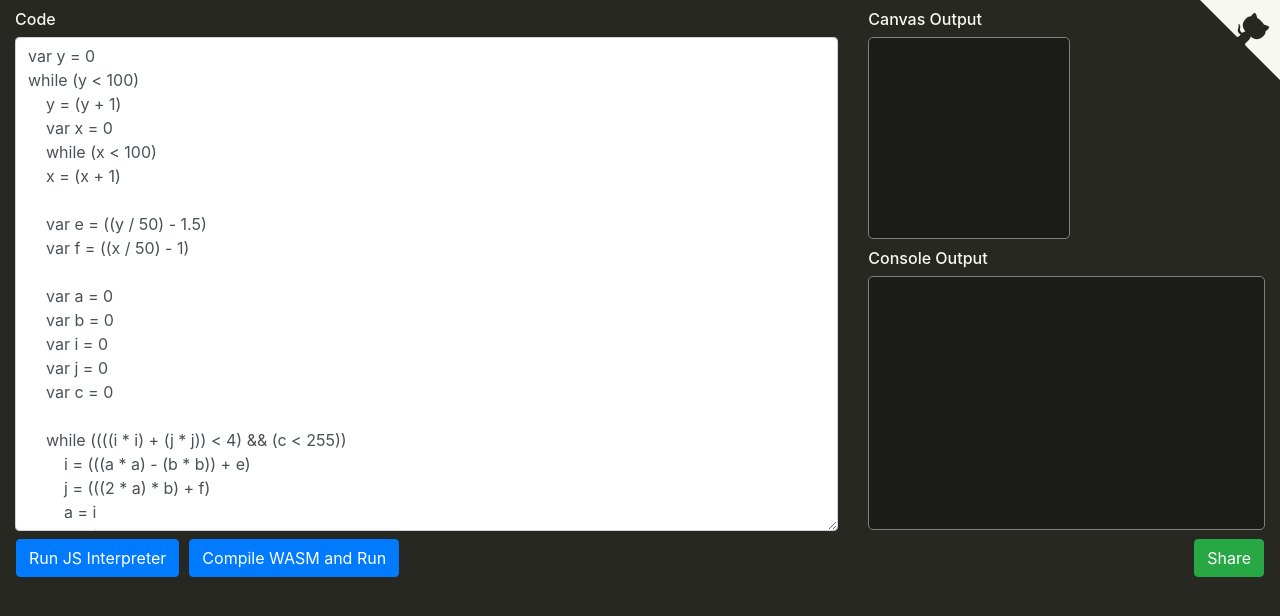
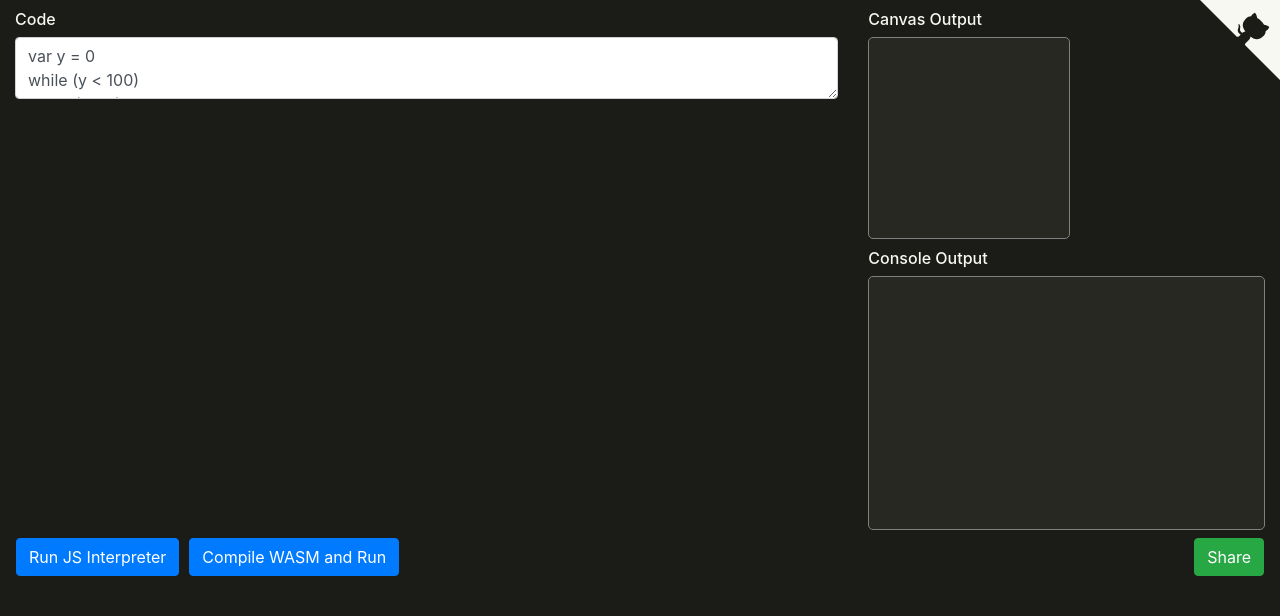
Before and after one commit to dominikrys/schism, a website: page web/index.html in a window 1280 px wide. Drawn offline with nearby package versions, Linux system fonts and the light colour scheme.

Commit message:
Make box styling consistent

```diff
--- a/web/index.html
+++ b/web/index.html
@@ -59,7 +59,7 @@
             <div class="col-8">
                 <div class="output-element">
                     <h6>Code</h6>
-                    <textarea rows="20" class="form-control" id="code" wrap="off" class="output-element-box">
+                    <textarea class="form-control" id="code" wrap="off">
 var y = 0
 while (y < 100)
     y = (y + 1)
@@ -130,7 +130,7 @@ endwhile
     <a href="https://github.com/dominikrys/schism" class="github-corner" aria-label="View source on GitHub"><svg
             width="80" height="80" viewBox="0 0 250 250" style="
           fill: #f8f8f2;
-          color: #272822;
+          color: #1b1b17;
           position: absolute;
           top: 0;
           border: 0;
--- a/web/index.ts
+++ b/web/index.ts
@@ -187,7 +187,7 @@ const descriptionText = `
 
 ###### Compile-To-WebAssembly Language in TypeScript
 
-When the code is run, it's first tokenised and parsed into an Abstract Syntax Tree. Then, it's either executed using the JavaScript runtime, or compiled and executed using the WebAssembly runtime.
+When the code is run, it's first tokenised and parsed into an Abstract Syntax Tree. Then, it's either executed using the JavaScript runtime or compiled and executed using the WebAssembly runtime.
 
 ##### Language
 
--- a/web/main.css
+++ b/web/main.css
@@ -3,23 +3,55 @@
 }
 
 body {
-  background: #272822;
+  background: #1b1b17;
   color: #f8f8f2;
+}
+
+.output-element-box {
+  background-color: #272822;
+  border: 1px solid gray;
+  border-radius: 5px;
+}
+
+.output-element {
+  margin-top: 10px;
+}
+
+.CodeMirror,
+textarea {
+  font-size: 14px;
+}
+
+.CodeMirror {
+  height: 500px;
+  border: 1px solid gray;
+  border-radius: 5px;
+}
+
+.error {
+  border-color: red;
+  border-style: dotted;
+  border-width: 2px;
 }
 
 canvas {
   display: block;
-  background: #1b1b17;
+}
+
+#console-output {
+  resize: none;
+  font-family: monospace;
+  background-color: #272822;
+  color: #f8f8f2;
 }
 
 .navbar-nav .btn {
   margin-right: 10px;
 }
 
-.output-element-box {
-  background-color: #1b1b17;
-  border: 1px solid gray;
-  border-radius: 5px;
+#description {
+  margin-top: 20px;
+  margin-bottom: 20px;
 }
 
 .modal-content {
@@ -32,34 +64,6 @@ canvas {
 
 .close span {
   color: #f8f8f2;
-}
-
-.CodeMirror,
-textarea {
-  height: 500px;
-  font-size: 14px;
-}
-
-.error {
-  border-color: red;
-  border-style: dotted;
-  border-width: 2px;
-}
-
-#console-output {
-  resize: none;
-  font-family: monospace;
-  background-color: #1b1b17;
-  color: #f8f8f2;
-}
-
-#description {
-  margin-top: 20px;
-  margin-bottom: 20px;
-}
-
-.output-element {
-  margin-top: 10px;
 }
 
 ::-webkit-scrollbar {
```
Also changed, not shown: README.md.
